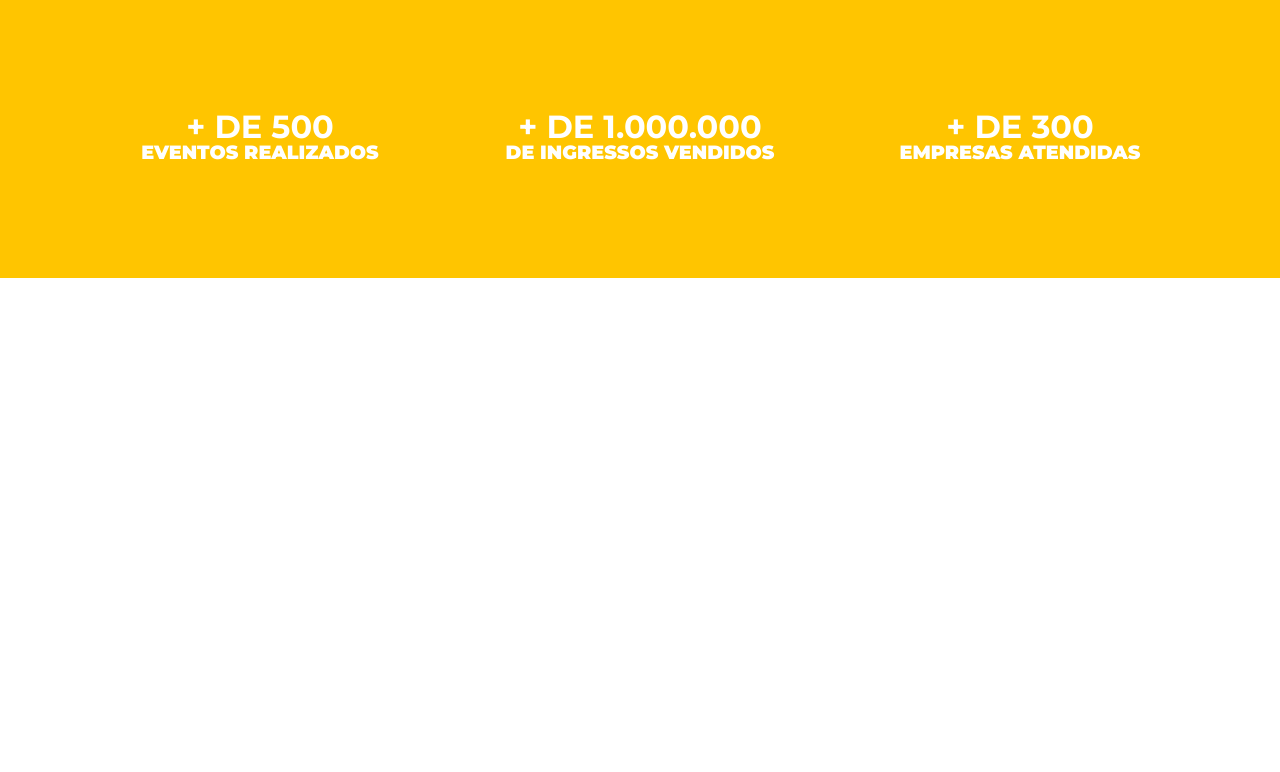
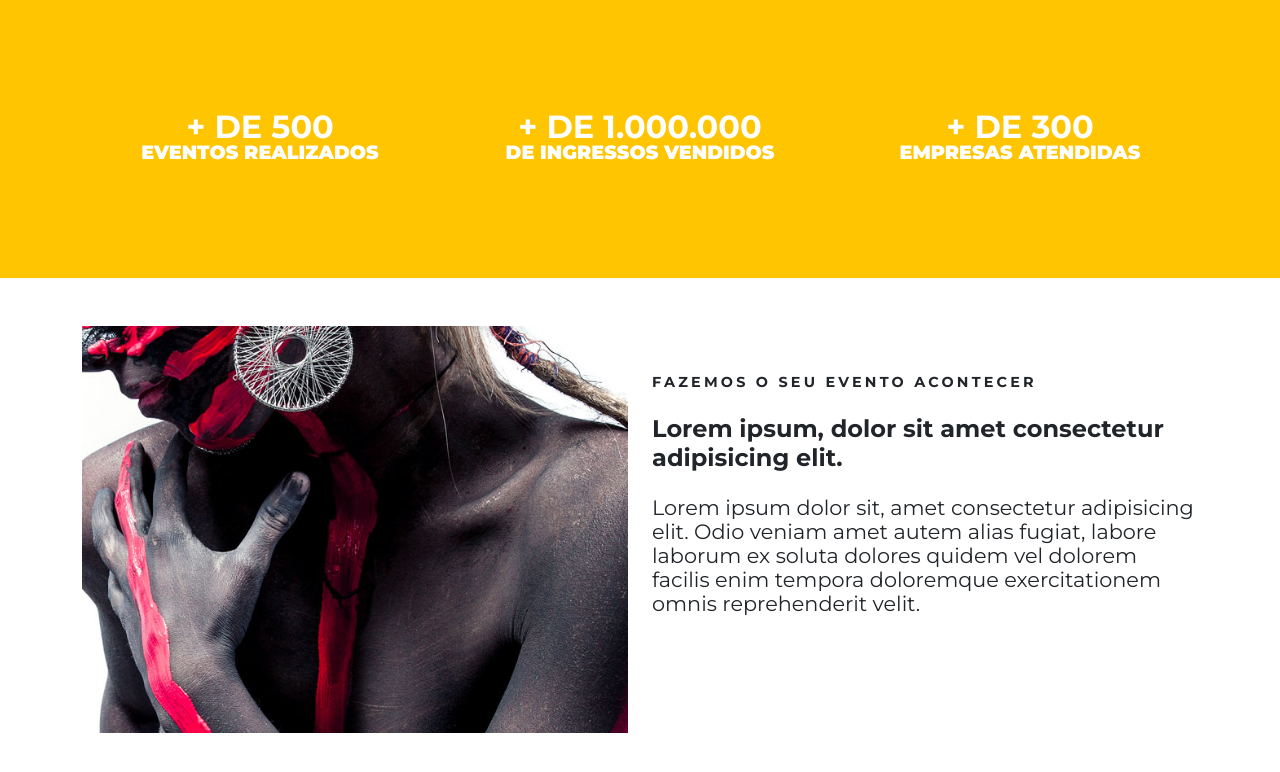
Before and after one commit to rafaelAugust0/StudiON, a React (Create React App) app: page / in a window 1280 px wide. Shown: the part 728-1500 px from the top of the page. Before the commit the page ends 1006 px from the top, so only its background shows below. Built offline with nearby package versions, Linux system fonts and the light colour scheme.

Commit message:
creating new component with styles (INSTITUTIONAL)

```diff
--- a/src/App.js
+++ b/src/App.js
@@ -5,6 +5,7 @@ import './App.scss'
 import Header from './components/Header';
 import Carousel from './components/Carousel'
 import Counter from './components/Counter'
+import Institutional from "./components/Institutional";
 
 function App() {
   return (
@@ -12,6 +13,7 @@ function App() {
       <Header/>
       <Carousel/>
       <Counter/>
+      <Institutional/>
     </div>
   );
 }
--- /dev/null
+++ b/src/components/Institutional.js
@@ -0,0 +1,32 @@
+import React from "react";
+import { Container, Row, Col } from "react-bootstrap";
+
+import image from '../images/institutional.jpg'
+
+import './Institutional.scss'
+
+const Institutional = () => {
+
+    return (
+        <section className="institutional">
+            <Container>
+                <Row className="d-flex flex-lg-row flex-column mt-5 mb-5">
+                    <Col>
+                        <img src={image} alt="institutional"/>
+                    </Col>
+                    <Col>
+                        <h6 className="pt-5 pb-3">Fazemos o seu evento acontecer</h6>
+                        <h4 className="pb-3">Lorem ipsum, dolor sit amet consectetur adipisicing elit.</h4>
+                        <p>
+                            Lorem ipsum dolor sit, amet consectetur adipisicing elit.
+                            Odio veniam amet autem alias fugiat, labore laborum ex soluta dolores
+                            quidem vel dolorem facilis enim tempora doloremque exercitationem omnis reprehenderit velit.
+                        </p>
+                    </Col>
+                </Row>
+            </Container>
+        </section>
+    )
+}
+
+export default Institutional;
--- /dev/null
+++ b/src/components/Institutional.scss
@@ -0,0 +1,24 @@
+section.institutional {
+
+    & img {
+        width: 100%;
+    }
+
+    & h6 {
+        font-size: 0.9rem;
+        letter-spacing: 0.2rem;
+        font-weight: bold;
+    }
+
+    & h4 {
+        font-size: 1.5rem;
+        font-weight: 700;
+        text-transform: none;
+    }
+
+    & p {
+        font-size: 1.3rem;
+        line-height: 1.5rem;
+        text-transform: none;
+    }
+}
```
Also changed, not shown: src/images/institutional.jpg (added).
